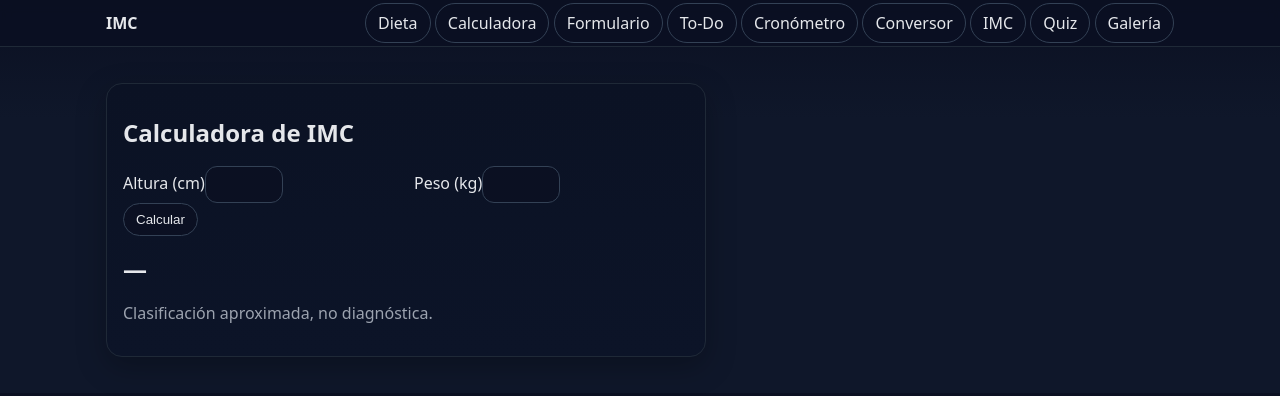
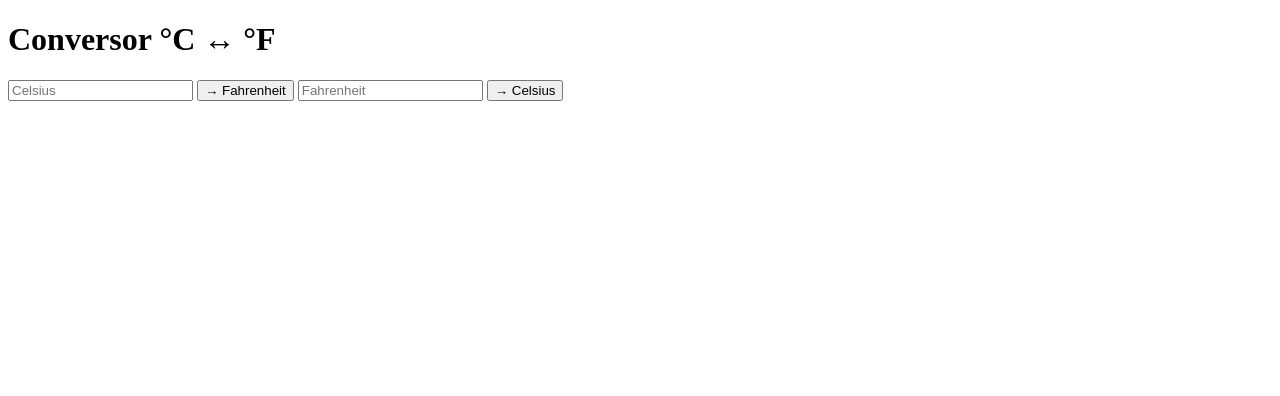
Before and after one commit to anallancy/HTML, a plain HTML site: page index6.html in a window 1280 px wide. Drawn offline with Linux system fonts and the light colour scheme.

Commit message:
Update index6.html

```diff
--- a/index6.html
+++ b/index6.html
@@ -1,63 +1,19 @@
 <!DOCTYPE html>
-<html lang="es"><head><meta charset="utf-8"/><meta name="viewport" content="width=device-width, initial-scale=1"/>
-<title>Calculadora IMC</title><style>
-  :root { --bg:#0f172a; --card:#111827; --text:#e5e7eb; --muted:#9ca3af; --accent:#22d3ee; --good:#22c55e; --bad:#ef4444;}
-  *{box-sizing:border-box}
-  body{margin:0;font-family:system-ui,-apple-system,Segoe UI,Roboto,Ubuntu,Inter,Helvetica,Arial,sans-serif;background:linear-gradient(180deg,#0b1022,#0f172a 30%);color:var(--text);}
-  header{position:sticky;top:0;background:#0b1022cc;border-bottom:1px solid #1f2937;backdrop-filter:blur(6px)}
-  nav{max-width:1100px;margin:auto;display:flex;gap:12px;align-items:center;justify-content:space-between;padding:12px 16px}
-  nav a, .btn{color:var(--text);text-decoration:none;padding:8px 12px;border:1px solid #334155;border-radius:999px;transition:.2s}
-  nav a:hover, .btn:hover{border-color:var(--accent);box-shadow:0 0 0 2px #22d3ee33}
-  main{max-width:1100px;margin:20px auto;padding:16px}
-  .card{background:linear-gradient(180deg,#0b1224,#0c1428);border:1px solid #1f2937;border-radius:16px;padding:16px;box-shadow:0 10px 30px #00000040}
-  h1,h2{line-height:1.1}
-  input,select,button,textarea{background:#0b1022;border:1px solid #334155;color:var(--text);padding:10px;border-radius:12px;outline:none}
-  input::placeholder,textarea::placeholder{color:var(--muted)}
-  button.btn{cursor:pointer}
-  .grid{display:grid;gap:16px}
-  .grid-2{grid-template-columns:repeat(2,minmax(0,1fr))}
-  .grid-3{grid-template-columns:repeat(3,minmax(0,1fr))}
-  @media (max-width:800px){.grid-2,.grid-3{grid-template-columns:1fr}}
-  .muted{color:var(--muted)}
-  table{width:100%;border-collapse:collapse}
-  th,td{border-bottom:1px solid #1f2937;padding:10px;text-align:left}
-  .kpi{display:flex;gap:12px;align-items:center}
-  .kpi b{font-size:1.25rem}
-</style></head>
+<html lang="es">
+<head>
+  <meta charset="UTF-8">
+  <title>Conversor</title>
+</head>
 <body>
-<header><nav><div><b>IMC</b></div><div>
-    <a href="index.html">Dieta</a>
-    <a href="index1.html">Calculadora</a>
-    <a href="index2.html">Formulario</a>
-    <a href="index3.html">To‑Do</a>
-    <a href="index4.html">Cronómetro</a>
-    <a href="index5.html">Conversor</a>
-    <a href="index6.html">IMC</a>
-    <a href="index7.html">Quiz</a>
-    <a href="index8.html">Galería</a>
-</div></nav></header>
-<main class="grid">
-  <section class="card" style="max-width:600px">
-    <h1>Calculadora de IMC</h1>
-    <div class="grid grid-2">
-      <label>Altura (cm)<input id="h" type="number" min="80" max="250"/></label>
-      <label>Peso (kg)<input id="w" type="number" min="20" max="300"/></label>
-    </div>
-    <button class="btn" id="calc">Calcular</button>
-    <h2 id="res">—</h2>
-    <p class="muted">Clasificación aproximada, no diagnóstica.</p>
-  </section>
-</main>
-<script>
-document.getElementById('calc').onclick=()=>{{
-  const h=+document.getElementById('h').value/100, w=+document.getElementById('w').value;
-  if(!h||!w) return alert('Completa los datos');
-  const imc=w/(h*h); let cat='';
-  if(imc<18.5) cat='Bajo peso';
-  else if(imc<25) cat='Normal';
-  else if(imc<30) cat='Sobrepeso';
-  else cat='Obesidad';
-  document.getElementById('res').textContent='IMC: '+imc.toFixed(1)+' ('+cat+')';
-}};
-</script>
-</body></html>
+  <h1>Conversor °C ↔ °F</h1>
+  <input type="number" id="c" placeholder="Celsius">
+  <button onclick="aF()">→ Fahrenheit</button>
+  <input type="number" id="f" placeholder="Fahrenheit">
+  <button onclick="aC()">→ Celsius</button>
+
+  <script>
+    function aF(){ let c=+document.getElementById("c").value; document.getElementById("f").value=(c*9/5+32);}
+    function aC(){ let f=+document.getElementById("f").value; document.getElementById("c").value=((f-32)*5/9);}
+  </script>
+</body>
+</html>
```
